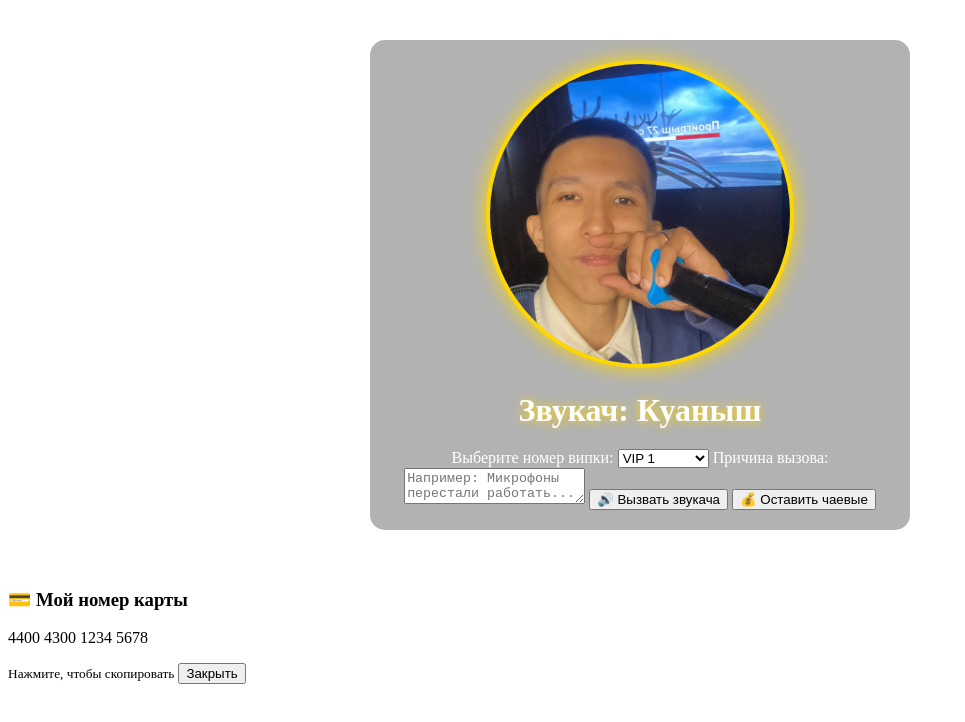
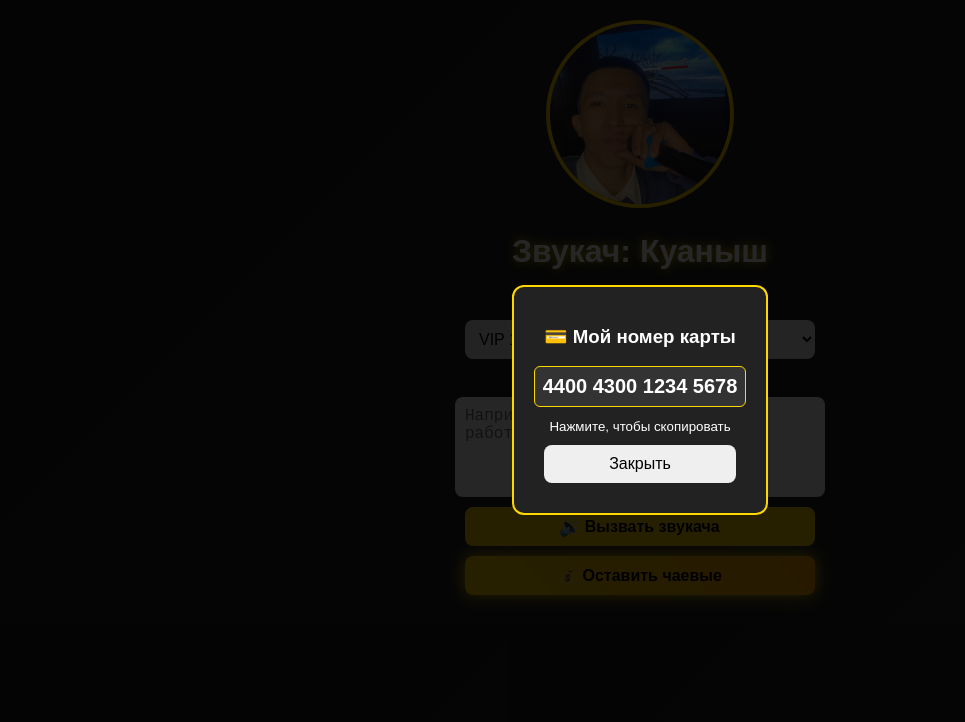
Before and after one commit to kukadiploma2025/kukazvuk, a plain HTML site: page index.html in a window 1280 px wide. Both pictures are taken after a click on the button "💰 Оставить чаевые". Shown: the whole page, without its empty margins (0-965 px from the left). Drawn offline with Linux system fonts and the light colour scheme.

Commit message:
Update style.css

```diff
--- a/style.css
+++ b/style.css
@@ -1,42 +1,126 @@
-/* Фон с листопадом */
-#gif-background {
-  position: fixed;
-  top: 0; left: 0;
-  width: 100vw; height: 100vh;
-  background: url('leslopad.gif') no-repeat center center;
+body {
+    background: linear-gradient(135deg, #1a1a1a, #2b2b2b);
     background-size: cover;
-  z-index: -1;
-  pointer-events: none;
-  filter: brightness(0.7); /* затемнение фона для контраста */
+    color: white;
+    font-family: Arial, sans-serif;
+    text-align: center;
+    margin: 0;
+    padding: 0;
 }
 
-/* Контейнер с содержимым */
+
 .container {
-  position: relative;
-  max-width: 500px; /* ограничиваем ширину, чтоб не растягивался */
-  margin: 40px auto; /* центрируем и добавляем отступ сверху и снизу */
     padding: 20px;
-  text-align: center;
-  color: white;
-  background: rgba(0, 0, 0, 0.3); /* лёгкий затемнённый фон для читаемости */
-  border-radius: 15px;
 }
 
-/* Фото — адаптивное и поменьше */
 .photo img {
-  width: 100%;      /* займет всю ширину контейнера */
-  max-width: 300px; /* максимум 300px */
-  height: auto;     /* сохраняет пропорции */
+    width: 180px;
+    height: 180px;
     object-fit: cover;
     border-radius: 50%;
     border: 4px solid gold;
-  box-shadow: 0 0 20px gold;
-  margin-bottom: 20px;
+    animation: fadeIn 1s ease-in-out;
 }
 
-/* Заголовок */
 h1 {
-  font-size: 2rem;
     text-shadow: 0 0 10px gold;
-  margin: 0 0 20px;
 }
+
+select, textarea, button {
+    width: 90%;
+    max-width: 350px;
+    margin: 10px auto;
+    padding: 10px;
+    font-size: 16px;
+    border-radius: 8px;
+    border: none;
+    display: block;
+}
+
+textarea {
+    height: 80px;
+    resize: none;
+}
+
+/* Кнопка вызова */
+.call-btn {
+    background: gold;
+    color: black;
+    font-weight: bold;
+    cursor: pointer;
+    position: relative;
+}
+
+.call-btn .icon {
+    display: inline-block;
+    animation: pulse 1.2s infinite;
+}
+
+/* Кнопка чаевых */
+.tip-btn {
+    background: linear-gradient(45deg, gold, orange);
+    color: black;
+    font-weight: bold;
+    box-shadow: 0 0 15px gold;
+    transition: box-shadow 0.3s ease;
+}
+
+.tip-btn:hover {
+    box-shadow: 0 0 25px gold;
+}
+
+button:hover {
+    opacity: 0.9;
+}
+
+/* Модальное окно */
+.modal {
+    display: none;
+    position: fixed;
+    top: 0;
+    left: 0;
+    width: 100%;
+    height: 100%;
+    background-color: rgba(0,0,0,0.85);
+    justify-content: center;
+    align-items: center;
+}
+
+.modal-content {
+    background: #222;
+    color: white;
+    padding: 20px;
+    border-radius: 12px;
+    text-align: center;
+    max-width: 300px;
+    border: 2px solid gold;
+    animation: fadeIn 0.5s ease;
+}
+
+#cardNumber {
+    font-size: 20px;
+    font-weight: bold;
+    cursor: pointer;
+    margin: 10px 0;
+    background: #333;
+    padding: 8px;
+    border-radius: 6px;
+    border: 1px solid gold;
+}
+
+#cardNumber:hover {
+    background: gold;
+    color: black;
+}
+
+/* Анимации */
+@keyframes fadeIn {
+    from { opacity: 0; transform: scale(0.95); }
+    to { opacity: 1; transform: scale(1); }
+}
+
+@keyframes pulse {
+    0% { transform: scale(1); }
+    50% { transform: scale(1.2); }
+    100% { transform: scale(1); }
+}
```
Lines whose indentation alone changed are shown as unchanged.
